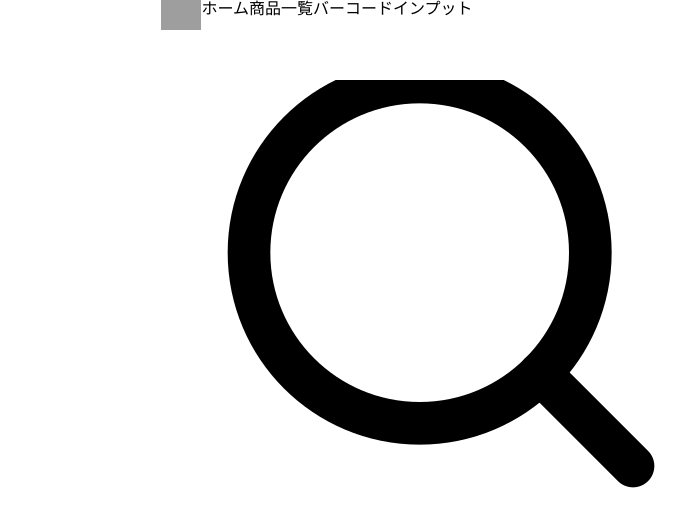
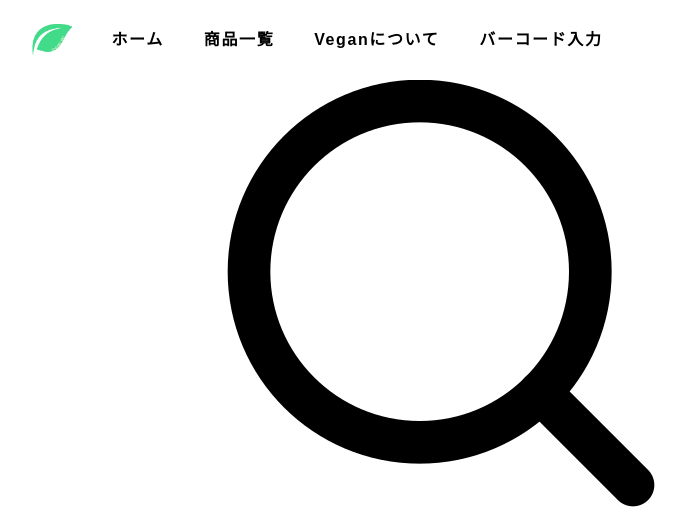
Before and after one commit to shboe/vegan-webpage, a Flask app: page /barcode in a window 1280 px wide. Shown: the top 529 px of the page, without its empty margins (323-1009 px from the left). Run offline with Flask 3, Linux system fonts and the light colour scheme; grey boxes are pictures that could not be loaded.

Commit message:
updated barcode-input.html

```diff
--- a/templates/barcode-input.html
+++ b/templates/barcode-input.html
@@ -1,18 +1,9 @@
-<!DOCTYPE html>
-<html lang="ja">
-<head>
-    <meta charset="UTF-8">
-    <meta name="viewport" content="width=device-width, initial-scale=1.0">
-    <title>Barcode Input/バーコードインプット</title>
-    <link rel="stylesheet" href="../static/css/style.css">
-</head>
-<body>
-    <nav>
-        <p><img src="../img/groceries.png" alt=""></p>
-        <a href="./homepage.html"><h1>ホーム</h1></a>
-        <a href="./product-list.html"><h1>商品一覧</h1></a>
-        <a href="./barcode-input.html"><h1>バーコードインプット</h1></a>
-    </nav>
+{% extends 'base.html' %}
+{% block title %}Homepage{% endblock %}
+{% block head %}
+    {{ super() }}
+{% endblock %}
+{% block main %}
     <h2>Input the barcode. バーコードナンバーを入力してください</h2>
     <div class="search">
         <form action="/barcode-input" method="post">
@@ -29,17 +20,6 @@
     </div>
     {% endif %}
 
-    <div class="barcode">
-        <p><img src="../img/barcode.avif" alt=""></p>
-    </div>
-</body>
-</html>
-{% extends 'base.html' %}
-{% block title %}Homepage{% endblock %}
-{% block head %}
-    {{ super() }}
-{% endblock %}
-{% block main %}
     <section id="contents">
         <div class="barcode">
             <p><img src="../static/image/barcode.avif" alt="" id="sample_img2"></p>
```
